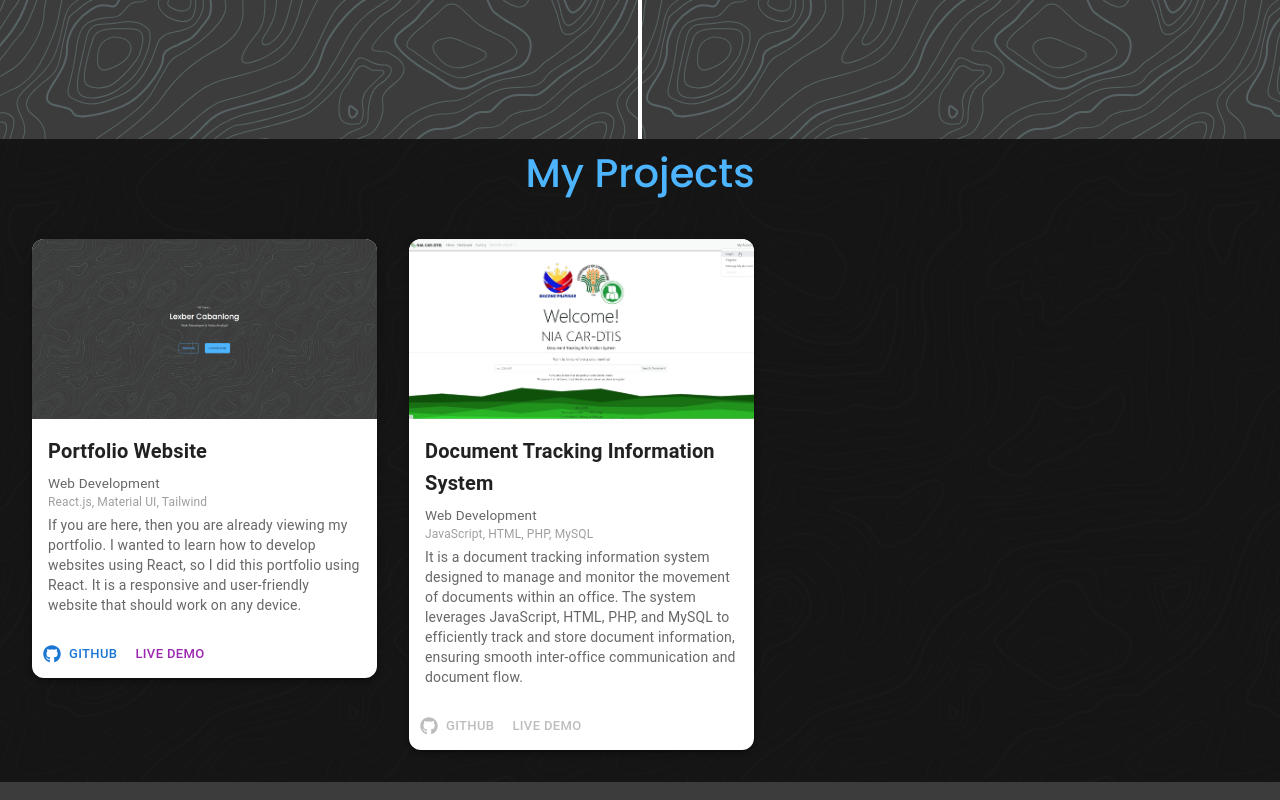
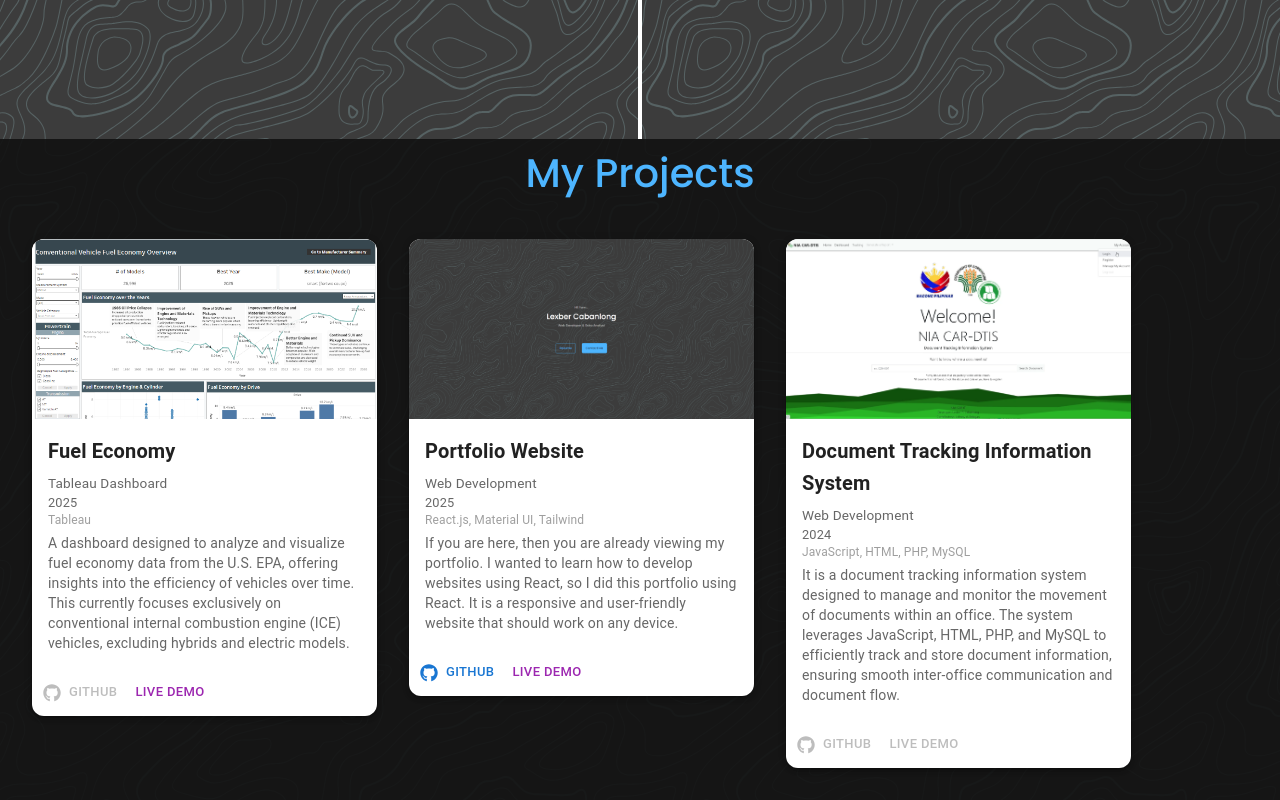
Before and after one commit to LexberCabanlong/lex--portfolio, a React (Create React App) app: page / in a window 1280 px wide. Shown: the part 3248-4048 px from the top of the page. Built offline with nearby package versions, Linux system fonts and the light colour scheme.

Commit message:
Added New Project to Portfolio
Added Fuel Economy Dashboard

```diff
--- a/src/components/portfolio/Portfolio.jsx
+++ b/src/components/portfolio/Portfolio.jsx
@@ -1,17 +1,31 @@
 import React from 'react';
 import { Grid, Card, CardMedia, CardContent, CardActions, Typography, Button } from '@mui/material';
 import { FaGithub } from 'react-icons/fa';
-import DATA_IMG from '../../assets/img/portfolio/data_analytics/data_img.jpg';
+import FUEL_ECON_IMG from '../../assets/img/portfolio/data_analytics/fuel_economy.png';
 import WEB_DEV_IMG_NIA from '../../assets/img/portfolio/web_development/web_dev_nia_document_tracker.png';
 import WEB_DEV_IMG from '../../assets/img/portfolio/web_development/web_dev.png';
 import './portfolio.css';
 
 const projects = [
     {
+        title: 'Fuel Economy',
+        type: 'Tableau Dashboard',
+        year: 2025,
+        description:
+            'A dashboard designed to analyze and visualize fuel economy data from the U.S. EPA, offering insights into the efficiency ' +
+            ' of vehicles over time. This currently focuses exclusively on conventional internal combustion engine (ICE) vehicles,' +
+            ' excluding hybrids and electric models.',
+        tech:'Tableau',
+        githubLink: '#',
+        liveLink: 'https://public.tableau.com/app/profile/lexber.cabanlong/viz/FuelEconomy_17499296490290/Overview',
+        image: FUEL_ECON_IMG
+    },
+    {
         title: 'Portfolio Website',
         type: 'Web Development',
+        year: 2025,
         description:
-            'If you are here, then you are already viewing my portfolio. '+
+            'If you are here, then you are already viewing my portfolio. ' +
             'I wanted to learn how to develop websites using React, so I did this portfolio using React. ' +
             'It is a responsive and user-friendly website that should work on any device.' ,
         tech:'React.js, Material UI, Tailwind',
@@ -22,6 +36,7 @@ const projects = [
     {
         title: 'Document Tracking Information System',
         type: 'Web Development',
+        year: 2024,
         description:
             'It is a document tracking information system designed to ' +
             'manage and monitor the movement of documents within an office. ' +
@@ -34,6 +49,7 @@ const projects = [
         image: WEB_DEV_IMG_NIA
     },
 ];
+
 
 
 const ProjectShowcase = () => {
@@ -61,6 +77,13 @@ const ProjectShowcase = () => {
                                 sx={{ fontSize: '0.85rem', color: 'text.secondary' }}
                             >
                                 {project.type}
+                            </Typography>
+                            <Typography
+                                variant="body2"
+                                color="text.secondary"
+                                sx={{ fontSize: '0.8rem', color: 'text.secondary' }}
+                            >
+                                {project.year}
                             </Typography>
                             <Typography
                                 gutterBottom
--- a/src/components/work_experience/work_experience.css
+++ b/src/components/work_experience/work_experience.css
@@ -15,3 +15,8 @@
 .column{
     padding: 1rem;
 }
+
+
+.card{
+    background-color: #1a1a2e;
+}
```
Also changed, not shown: src/assets/img/portfolio/data_analytics/fuel_economy.png (added).
